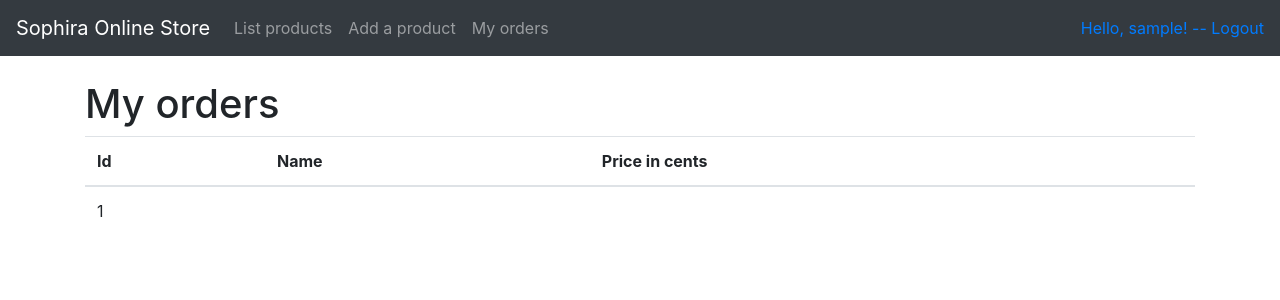
After one commit to lacolegiala/online-store, a Flask app: page /myorders in a window 1280 px wide. The commit adds this page. Shown: the top 300 px of the page. Run offline with Flask 2, Linux system fonts and the light colour scheme; a user stored in the database is signed in; tables that the repository leaves empty hold one stand-in row (values such as "Sample post"); some libraries are stand-ins or nearby versions.

Commit message:
Add a template for user's orders

```diff
--- a/application/products/views.py
+++ b/application/products/views.py
@@ -82,3 +82,11 @@ def products_order():
   db.session().commit()
 
   return redirect(url_for("products_index"))
+
+@app.route("/myorders", methods=["GET"])
+@login_required
+def my_orders():
+
+  orders = StoreOrder.query.filter_by(user_id=current_user.id)
+
+  return render_template("orders/myorders.html", orders = orders)
--- a/application/templates/layout.html
+++ b/application/templates/layout.html
@@ -20,6 +20,9 @@
           </li>
           <li class="nav-item">
             <a class="nav-link" href="{{ url_for('products_form') }} ">Add a product</a>
+          </li>
+          <li class="nav-item">
+            <a class="nav-link" href="{{ url_for('my_orders')}}">My orders</a>
           </li>
         </ul>
         <div class="form-inline mt-2 mt-md-0">
--- /dev/null
+++ b/application/templates/orders/myorders.html
@@ -0,0 +1,23 @@
+{% extends "layout.html" %}
+
+{% block body %}
+<h1>
+  My orders
+</h1>
+  <table class="table">
+    <thead>
+     <tr>
+      <th>Id</th>
+      <th>Name</th>
+      <th>Price in cents</th>
+    </tr>
+    </thead>
+    <tbody>
+    {% for order in orders %}
+      <tr>
+        <td>{{ order.id }}</td>
+      </tr>
+    {% endfor %}
+    </tbody>
+  </table>
+  {% endblock %}
```
